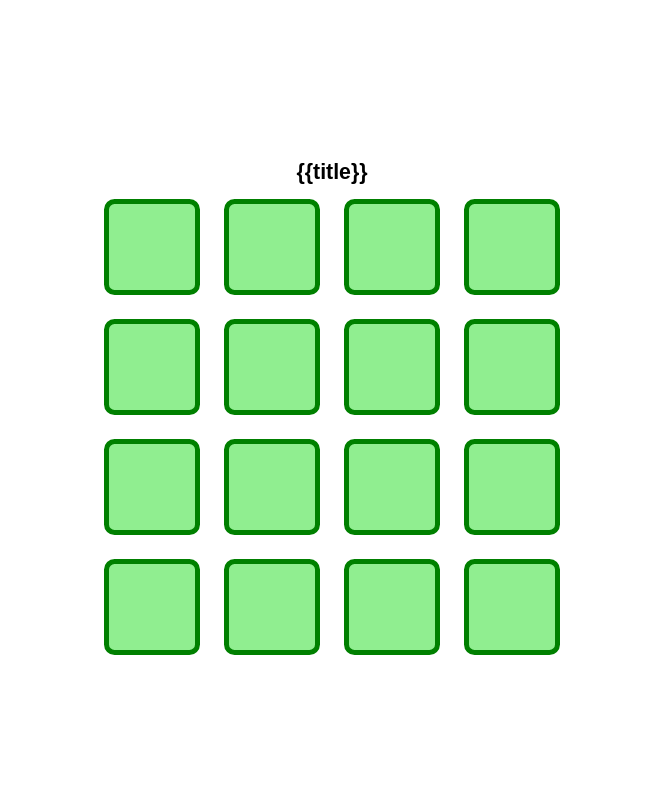
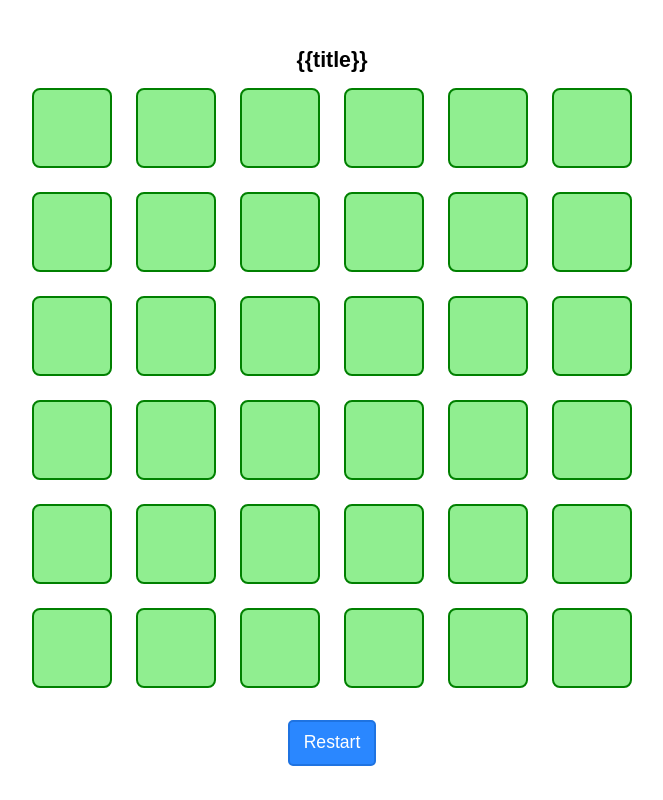
Before and after one commit to bozdoz/ridleys-matching-game, a React app: page / in a window 1280 px wide. Shown: the whole page, without its empty margins (308-971 px from the left). Built offline with nearby package versions, Linux system fonts and the light colour scheme; what js-confetti would draw is missing.

Commit message:
adds restart

```diff
--- a/package.json
+++ b/package.json
@@ -1,6 +1,6 @@
 {
   "name": "ridleys-matching-game",
-  "version": "1.2.0",
+  "version": "1.3.0",
   "description": "ridley and ben's first game",
   "main": "index.js",
   "type": "module",
--- a/src/App.jsx
+++ b/src/App.jsx
@@ -43,6 +43,7 @@ function App() {
   }, [won]);
 
   return (
+    <>
       <div
         id="cards"
         style={{
@@ -67,6 +68,18 @@ function App() {
           />
         ))}
       </div>
+      <div id="action-buttons">
+        <button
+          type="button"
+          onClick={() => {
+            dispatch({ type: 'RESTART' });
+          }}
+        >
+          Restart
+
+        </button>
+      </div>
+    </>
   );
 }
 
--- a/src/config.js
+++ b/src/config.js
@@ -1,2 +1,2 @@
 // width / height (needs to be even number)
-export const SIZE = 4;
+export const SIZE = 6;
--- a/src/reducer.js
+++ b/src/reducer.js
@@ -19,6 +19,15 @@ export const initialState = {
 
 const reducer = (state, action) => {
   switch (action.type) {
+    case 'RESTART':
+      return {
+        ...state,
+        open: {},
+        openArr: [],
+        solved: {},
+        won: false,
+        cards: getCards(state.size),
+      };
     case 'AUTO_WIN':
       // flip everything
       const max = state.size * state.size;
@@ -33,15 +42,15 @@ const reducer = (state, action) => {
         solved,
       };
     case 'CLOSE_LAST_TWO':
-      // eslint-disable-next-line no-case-declarations
       const [first, second] = state.openArr;
-      // eslint-disable-next-line no-case-declarations
       const open = {
         ...state.open,
       };
 
-      delete open[first.index];
-      delete open[second.index];
+      if (first && second) {
+        delete open[first.index];
+        delete open[second.index];
+      }
 
       return {
         ...state,
--- a/src/style.scss
+++ b/src/style.scss
@@ -12,6 +12,33 @@ body {
   background: white;
 }
 
+#action-buttons {
+  padding-top: 2em;
+  display: flex;
+  justify-content: center;
+  align-items: center;
+}
+
+button {
+  background: #2a87ff;
+  color: white;
+  border: none;
+  padding: 0.6em 0.8em;
+  font-size: 1.1em;
+  border-radius: 5px;
+  cursor: pointer;
+  transition: all 0.2s;
+  border: 0.15em solid #1f73e1;
+
+  &:hover {
+    box-shadow: inset rgba(0, 0, 0, 0.2) 1000px 1000px;
+  }
+
+  &:active {
+    box-shadow: inset rgba(0, 0, 0, 0.4) 1000px 1000px;
+  }
+}
+
 #cards {
   --cards: 6;
   display: grid;
@@ -21,8 +48,9 @@ body {
 }
 
 .card {
-  width: 4em;
-  height: 4em;
+  width: calc(20em / var(--cards));
+  height: calc(20em / var(--cards));
+
   cursor: pointer;
 
   &[data-open="true"],
@@ -36,6 +64,11 @@ body {
       color: white;
       border-color: purple;
     }
+  }
+
+  .card-back {
+    // hide number when turned
+    color: transparent;
   }
 
   &:active {
@@ -58,6 +91,8 @@ body {
       background: goldenrod;
     }
   }
+
+  transition: transform 0.6s;
 }
 
 .card-inner {
@@ -76,8 +111,10 @@ body {
   height: 100%;
   position: absolute;
   border: 0.1em solid green;
+  border-width: calc(0.4em / var(--cards));
   padding: 0.4em;
   font-size: 2.2em;
+  font-size: calc(10em / var(--cards));
   line-height: 1;
   border-radius: 0.2em;
   color: green;
```
Also changed, not shown: 1 other file (tests, documents, lock files or other folders). Lines whose indentation alone changed are shown as unchanged.
